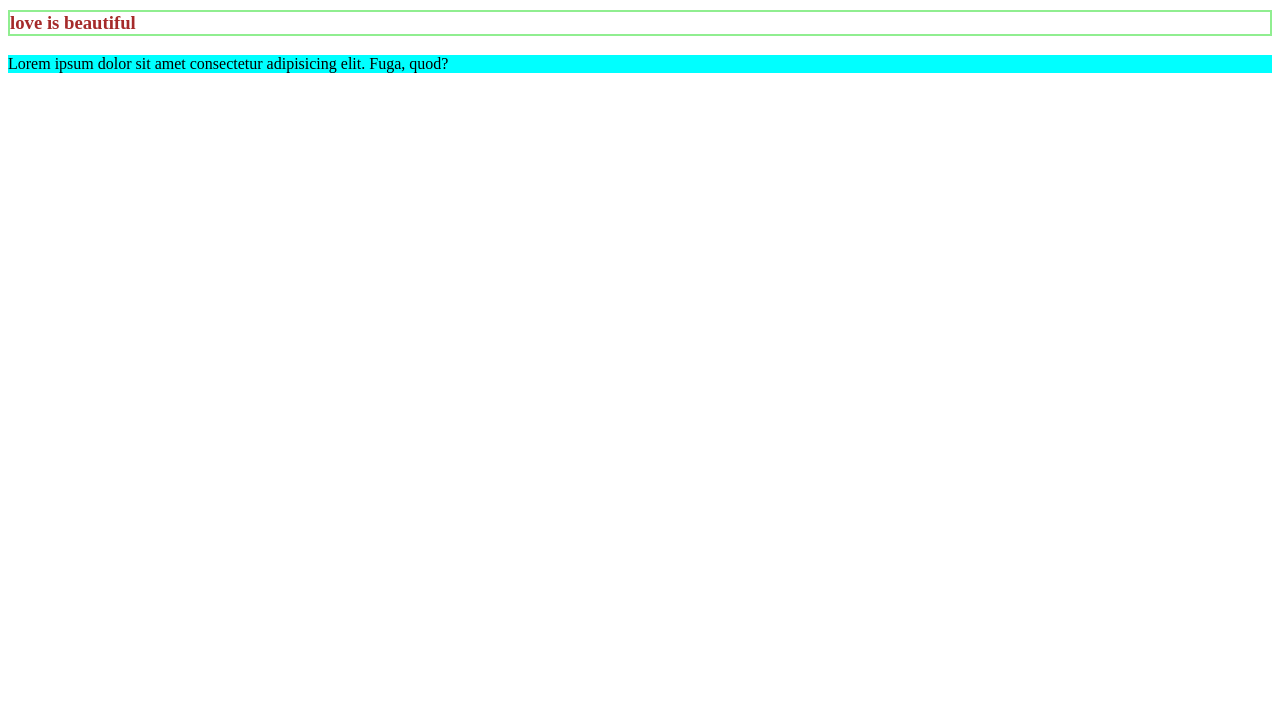
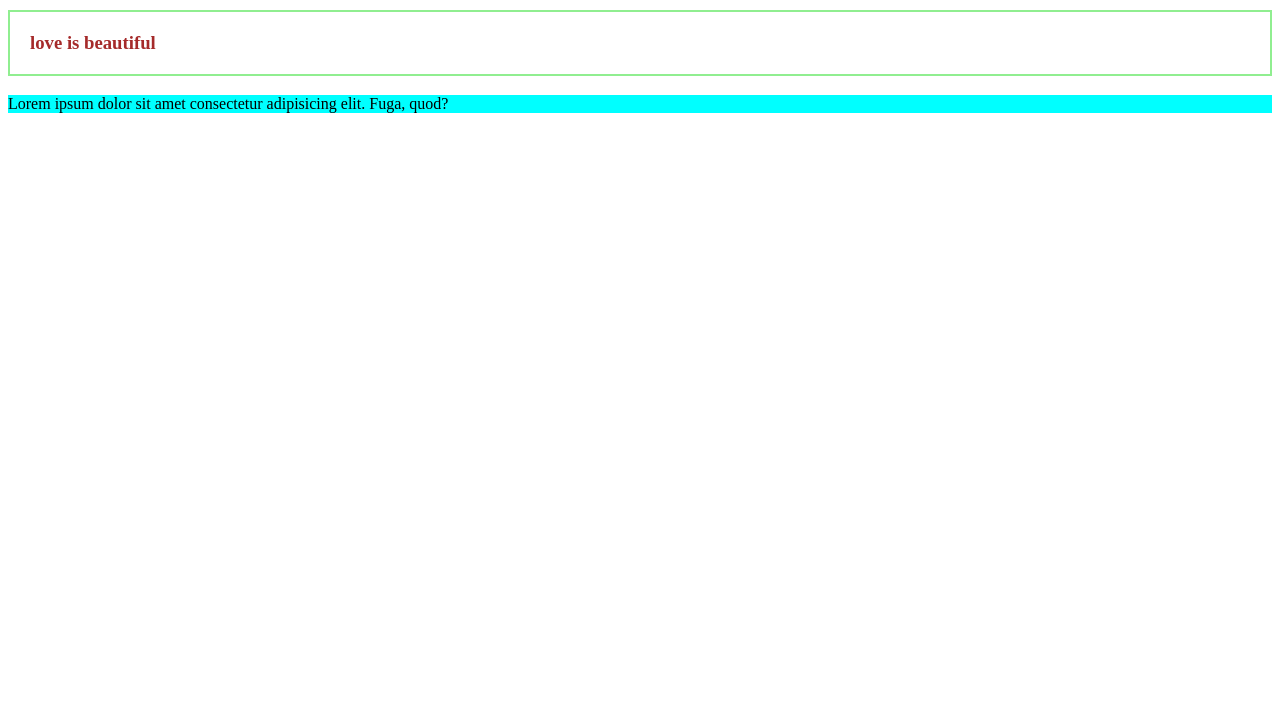
Before and after one commit to humilityudoh/DX1.0-online-colum, a plain HTML site: page index.html in a window 1280 px wide. Shown: the part 76-800 px from the top of the page. Drawn offline with Linux system fonts and the light colour scheme.

Commit message:
Update style.css

```diff
--- a/style.css
+++ b/style.css
@@ -5,6 +5,8 @@ h1{
 h3{
     border: 2px solid lightgreen;
     color: brown;
+    Padding: 20px;
+
 }
 p{
     background-color: aqua;
```
